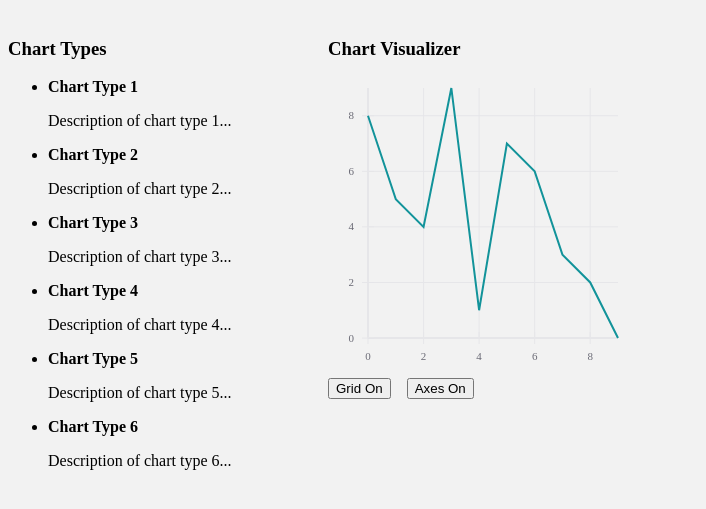
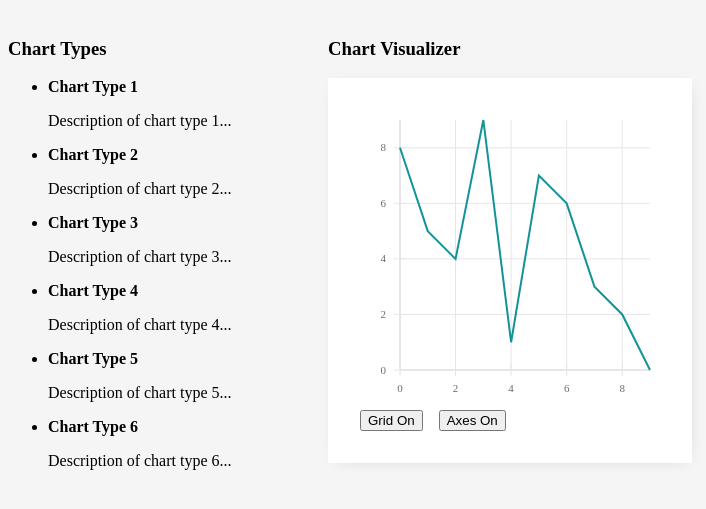
Before and after one commit to limichaelcj/datadive, a Gatsby site: page / in a window 1280 px wide. Shown: the part 61-570 px from the top of the page, without its empty margins (0-706 px from the left). Built offline with nearby package versions, Linux system fonts and the light colour scheme; Gatsby itself is replaced by a stand-in of ours.

Commit message:
add basic card component

```diff
--- /dev/null
+++ b/src/components/card/card.css.js
@@ -0,0 +1,8 @@
+import styled from 'styled-components';
+
+export default styled.div`
+  background-color: ${props => props.theme.paper};
+  padding: 2rem;
+  box-shadow: .1rem .1rem 1rem -.5rem ${props => props.theme.shadow};
+  display: inline-block;
+`;
--- /dev/null
+++ b/src/components/card/card.js
@@ -0,0 +1,17 @@
+import React from 'react';
+import PropTypes from 'prop-types';
+import Styled from './card.css';
+
+const Card = ({ children }) => {
+  return (
+    <Styled>
+      {children}
+    </Styled>
+  )
+};
+
+Card.propTypes = {
+  children: PropTypes.node,
+}
+
+export default Card;
--- a/src/components/chart/chart.js
+++ b/src/components/chart/chart.js
@@ -1,5 +1,6 @@
 import React from 'react';
 import PropTypes from 'prop-types';
+import Card from '../card/card';
 import Flexbox from '../flex/flexbox';
 import {
   XYPlot,
@@ -14,6 +15,7 @@ import '../../../node_modules/react-vis/dist/style.css';
 
 const Chart = ({ dataset }) => {
   return (
+    <Card>
       <Flexbox parent direction="column">
         <Flexbox child grow="1" shrink="1">
           <XYPlot height={300} width={300}>
@@ -29,6 +31,7 @@ const Chart = ({ dataset }) => {
           <button>Axes On</button>
         </Flexbox>
       </Flexbox>
+    </Card>
   );
 };
 
--- a/src/components/layout/theme.js
+++ b/src/components/layout/theme.js
@@ -1,7 +1,7 @@
 import chroma from 'chroma-js';
 
 // chroma config
-const scaleSoft = .25;
+const scaleSoft = .2;
 
 // colors
 const black = '#111';
@@ -14,5 +14,6 @@ export default {
   primary,
   text: black,
   background: chroma(white).darken(scaleSoft),
+  shadow: chroma(black).alpha(.2),
   paper: white,
 }
```
Lines whose indentation alone changed are shown as unchanged.
